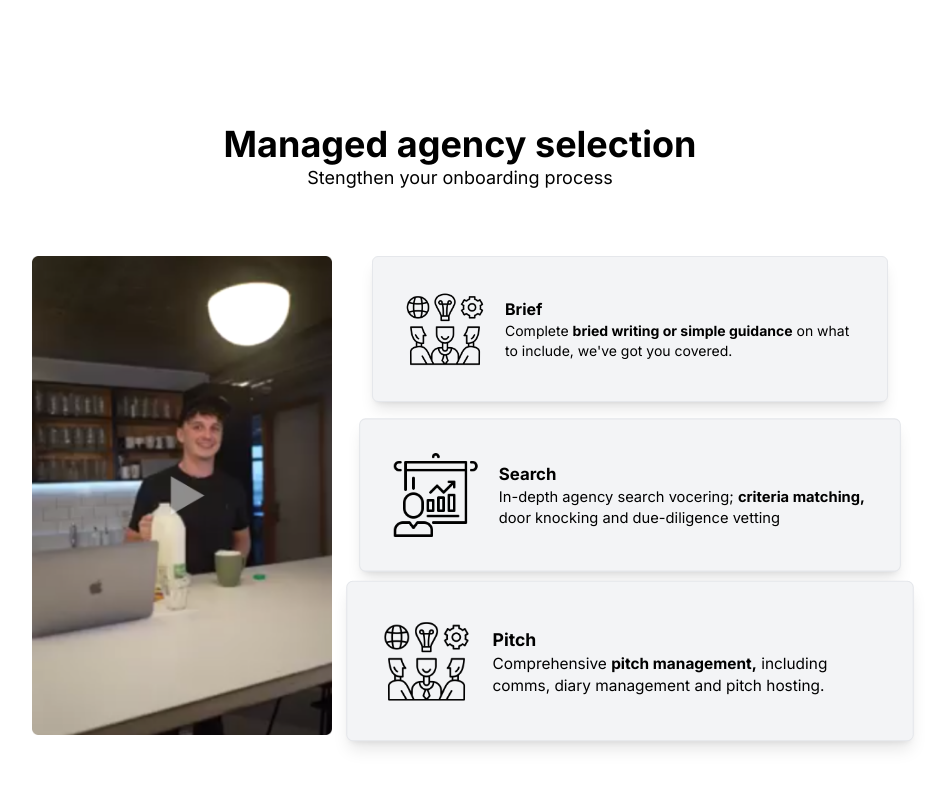
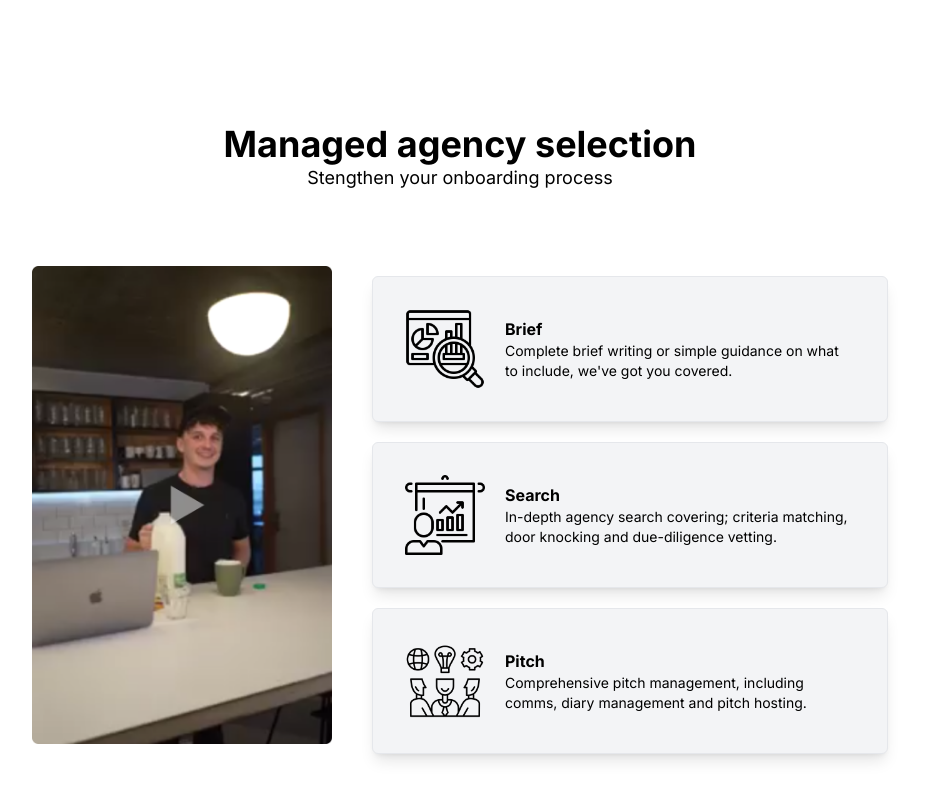
Before and after one commit to VelizarDabov/nextjs-14-task, a Next.js app: page / in a window 1280 px wide. Shown: the part 880-1680 px from the top of the page, without its empty margins (180-1125 px from the left). Built offline with nearby package versions, Linux system fonts and the light colour scheme.

Commit message:
final update

```diff
--- a/app/_components/Card.tsx
+++ b/app/_components/Card.tsx
@@ -1,6 +1,8 @@
 "use client";
 import Image from "next/image";
 import React, { useState } from "react";
+import { cardsData } from "../_constants";
+
 
 const Card = () => {
   const [currentCard, setCurrentCard] = useState<number>(0);
@@ -8,9 +10,10 @@ const Card = () => {
   const handleCardHover = (index: number) => {
     setCurrentCard(index);
   };
+
   return (
     <>
-      <div className="text-center  mt-16" id="card">
+      <div className="text-center  mt-16 " id="card">
         <h1 className=" text-3xl md:text-4xl font-bold">
           Managed agency selection
         </h1>
@@ -19,7 +22,7 @@ const Card = () => {
         </h3>
       </div>
 
-      <div className="flex flex-col justify-center items-center  md:flex-row mt-16 gap-10 mb-16 mx-10 md:mx-5 cursor-pointer">
+      <div className="flex flex-col justify-center items-center  md:flex-row mt-16 gap-10 mb-[20rem] mx-10 md:mx-5 cursor-pointer ">
         <Image
           className="items-center "
           width={300}
@@ -29,90 +32,22 @@ const Card = () => {
         />
 
 <div className="gap-10">
-          {/* 1 */}
+          {cardsData.map((card, index) => (
             <div
-            className="flex items-center gap-5  border hover:border-blue-500 rounded-md p-8 bg-gray-100 shadow-lg"
-            onMouseEnter={() => handleCardHover(1)}
+              key={index}
+              className="flex items-center mt-5 gap-5 border hover:border-blue-500 rounded-md p-8 bg-gray-100 shadow-lg"
+              onMouseEnter={() => handleCardHover(index + 1)}
               onMouseLeave={() => handleCardHover(0)}
             >
-            <Image
-              src={"/brainstorming.png"}
-              width={80}
-              height={80}
-              alt="icons"
-            />
-            <div className="">
-              <h2
-                className={
-                  currentCard === 1 ? "font-bold text-blue-500" : "font-bold"
-                }
-              >
-                Brief
-              </h2>
+              <Image src={card.image} width={80} height={80} alt="icons" />
+              <div>
+                <h2 className={currentCard === index + 1 ? "font-bold text-blue-500" : "font-bold"}>{card.title}</h2>
                 <p className="text-sm">
-                Complete{" "}
-                <span className="font-bold">
-                  bried writing or simple guidance
-                </span>{" "}
-                on what to include, we've got you covered.
+                  {card.description}
                 </p>
               </div>
             </div>
-          {/* 2 */}
-          <div
-            className="flex items-center gap-5 mt-5  border hover:border-blue-500 rounded-md p-8 bg-gray-100 shadow-lg md:scale-105"
-            onMouseEnter={() => handleCardHover(2)}
-            onMouseLeave={() => handleCardHover(0)}
-          >
-            <Image
-              src={"/presentation.png"}
-              width={80}
-              height={80}
-              alt="icons"
-            />
-            <div className="">
-              <h2
-                className={
-                  currentCard === 2 ? "font-bold text-blue-500" : "font-bold"
-                }
-              >
-                Search
-              </h2>
-              <p className="text-sm">
-                In-depth agency search vocering;{" "}
-                <span className="font-bold">criteria matching,</span> door
-                knocking and due-diligence vetting
-              </p>
-            </div>
-          </div>
-
-          {/* 3 */}
-          <div
-            className="flex items-center mt-5 gap-5 border hover:border-blue-500 rounded-md p-8 bg-gray-100 shadow-lg md:scale-110"
-            onMouseEnter={() => handleCardHover(3)}
-            onMouseLeave={() => handleCardHover(0)}
-          >
-            <Image
-              src={"/brainstorming.png"}
-              width={80}
-              height={80}
-              alt="icons"
-            />
-            <div className="">
-              <h2
-                className={
-                  currentCard === 3 ? "font-bold text-blue-500" : "font-bold"
-                }
-              >
-                Pitch
-              </h2>
-              <p className="text-sm">
-                Comprehensive{" "}
-                <span className="font-bold">pitch management,</span> including
-                comms, diary management and pitch hosting.
-              </p>
-            </div>
-          </div>
+          ))}
         </div>
       </div>
     </>
--- /dev/null
+++ b/app/_constants/index.ts
@@ -0,0 +1,27 @@
+
+export interface CardData {
+  title: string;
+  image: string;
+  description: string;
+}
+
+export const cardsData: CardData[] = [
+  {
+    title: "Brief",
+    image: "/research.png",
+    description:
+      "Complete brief writing or simple guidance on what to include, we've got you covered.",
+  },
+  {
+    title: "Search",
+    image: "/presentation.png",
+    description:
+      "In-depth agency search covering; criteria matching, door knocking and due-diligence vetting.",
+  },
+  {
+    title: "Pitch",
+    image: "/brainstorming.png",
+    description:
+      "Comprehensive pitch management, including comms, diary management and pitch hosting.",
+  },
+];
--- a/tsconfig.json
+++ b/tsconfig.json
@@ -28,6 +28,6 @@
     ".next/types/**/*.ts",
     "components/ui/button.jsx",
     "app/_components/Hero.tsx"
-  ],
+, "app/_components/Card.tsx"  ],
   "exclude": ["node_modules"]
 }
```
Also changed, not shown: public/research.png (added). Lines whose indentation alone changed are shown as unchanged.
